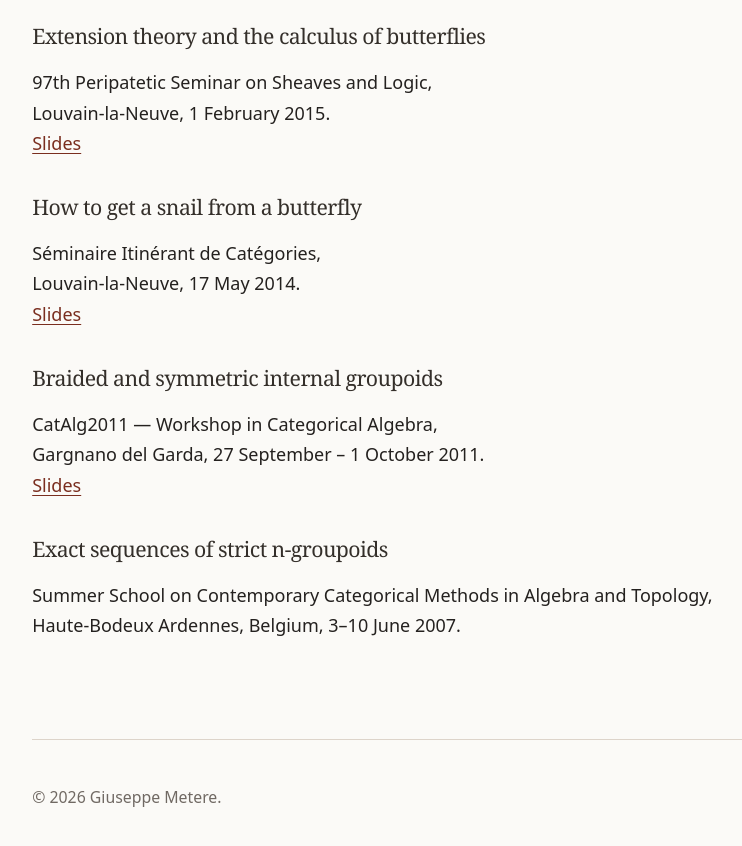
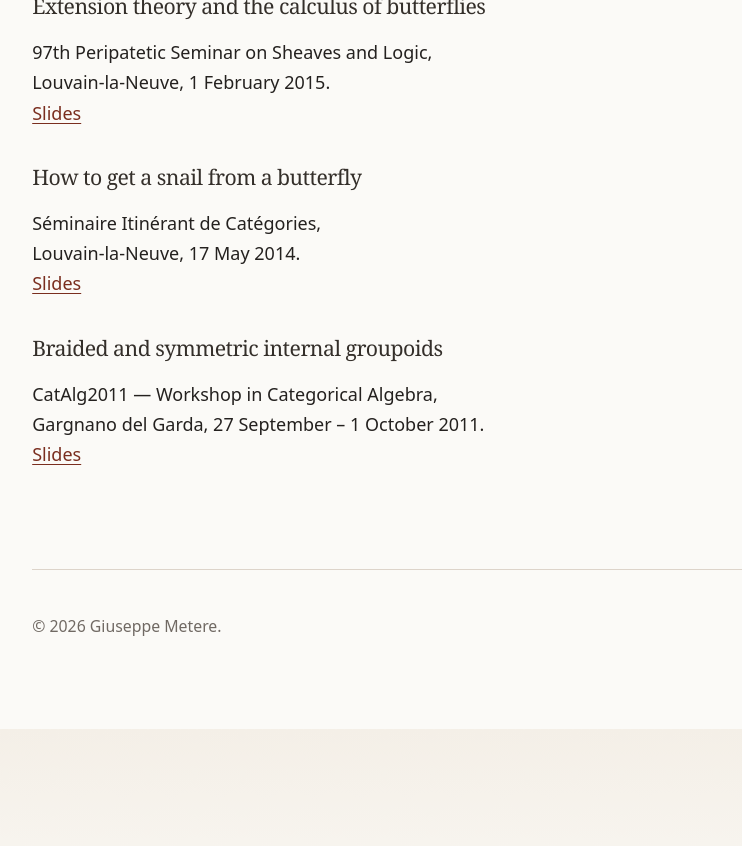
Before and after one commit to gmetere/gmetere.github.io, a Jekyll site: the page built from talks.md, in a window 1280 px wide and 900 px high, scrolled down 2692 px. Shown: the top 846 px of the window, without its empty margins (113-855 px from the left). Built offline with Jekyll 4.4.1, drawn with Linux system fonts in a browser that asks for light colours; after the commit the page ends 3421 px from its top, so only the background shows below that; part of the change alters nothing that is shown; some of the changed text lies outside the part shown.

Commit message:
Update talks.md

```diff
--- a/talks.md
+++ b/talks.md
@@ -14,6 +14,7 @@ Selected talks, lectures, seminar presentations, and slides.
 
 SIC — Séminaire Itinérant de Catégories,
 Louvain-la-Neuve, Belgium, 6 September 2025.
+[Slides](/SIC_2025_metere.pdf)
 
 ### The Butterfly Effect
 
@@ -61,7 +62,10 @@ Università degli Studi di Palermo, 8 June 2022.
 ### Some fibrational properties of normal monomorphisms
 
 TAC seminar, Università di Genova,
-20 February 2020.
+20 February 2020
+and
+Algebra, Logic and Topology Seminar (CMUC),
+14 July 2020
 [Slides](/ideality.pdf)
 
 ### Algorithms and diagrammatic reasoning
@@ -98,8 +102,3 @@ Louvain-la-Neuve, 17 May 2014.
 CatAlg2011 — Workshop in Categorical Algebra,
 Gargnano del Garda, 27 September – 1 October 2011.
 [Slides](/CATALG.pdf)
-
-### Exact sequences of strict n-groupoids
-
-Summer School on Contemporary Categorical Methods in Algebra and Topology,
-Haute-Bodeux Ardennes, Belgium, 3–10 June 2007.
```
